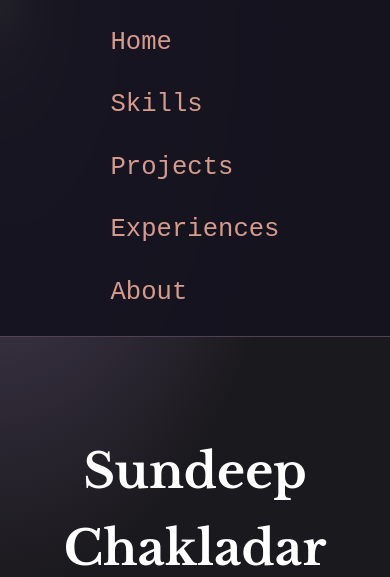
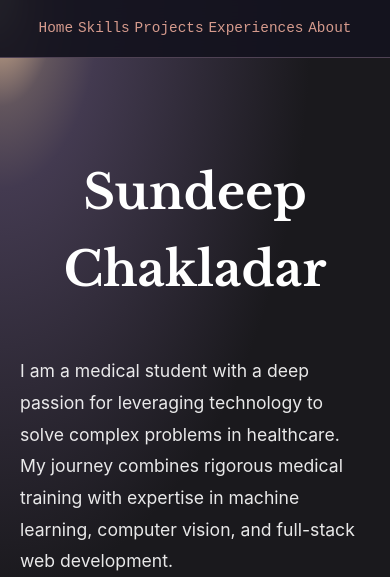
Before and after one commit to sundeep3257/PersonalWebsite, a Flask app: page /about in a window 390 px wide. Shown: the top 577 px of the page. Run offline with Flask 3, Linux system fonts and the light colour scheme; data comes from the database, SQL or seed files in the repository.

Commit message:
Update style.css

```diff
--- a/static/css/style.css
+++ b/static/css/style.css
@@ -75,6 +75,7 @@ main {
 .nav-links {
     display: flex;
     gap: 2rem;
+    flex-wrap: nowrap;
 }
 
 .nav-link {
@@ -86,6 +87,7 @@ main {
     padding: 0.5rem 0;
     transition: text-decoration 0.3s ease;
     position: relative;
+    white-space: nowrap;
 }
 
 .nav-link:hover {
@@ -1360,11 +1362,19 @@ section {
     }
 
     .nav-links {
-        gap: 1rem;
+        gap: 0.5rem;
+        flex-wrap: nowrap;
+        justify-content: center;
     }
 
     .nav-link {
-        font-size: 1.6rem;
+        font-size: 1.1rem;
+        padding: 0.4rem 0;
+        white-space: nowrap;
+    }
+
+    .nav-container {
+        padding: 0.9rem 10px;
     }
 
     .section-title {
@@ -1433,11 +1443,37 @@ section {
     }
 
     .nav-links {
-        flex-direction: column;
-        gap: 0.5rem;
+        gap: 0.3rem;
+        flex-wrap: nowrap;
+        justify-content: center;
+    }
+
+    .nav-link {
+        font-size: 0.9rem;
+        padding: 0.3rem 0;
+        white-space: nowrap;
+    }
+
+    .nav-container {
+        padding: 0.8rem 8px;
     }
 
     .skills-grid {
         grid-template-columns: 1fr;
     }
 }
+
+@media (max-width: 360px) {
+    .nav-links {
+        gap: 0.2rem;
+    }
+
+    .nav-link {
+        font-size: 0.75rem;
+        padding: 0.25rem 0;
+    }
+
+    .nav-container {
+        padding: 0.7rem 5px;
+    }
+}
```
